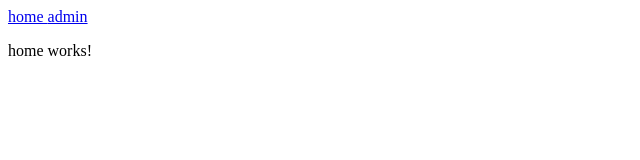
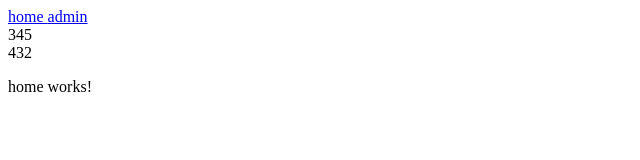
Before and after one commit to massimo66/angular-ivy-chp84c, an Angular app: page /home in a window 1280 px wide. Shown: the top 160 px of the page, without its empty margins (0-640 px from the left). Built offline with nearby package versions, Linux system fonts and the light colour scheme.

Commit message:
2 files modified

```diff
--- a/src/app/home/home.component.html
+++ b/src/app/home/home.component.html
@@ -1,3 +1,10 @@
+
+<div>
+<div *ngFor="let flight of flights">
+  <div> {{flight.flightNumber}}</div>
+  </div>
+
+</div>
 <p>
 home works!
 </p>
--- a/src/app/home/home.component.ts
+++ b/src/app/home/home.component.ts
@@ -1,15 +1,17 @@
 import { Component, OnInit } from '@angular/core';
 import { FlightsService } from '../flights.service';
+import { Flight }  from '../flight.model';
 @Component({
   selector: 'app-home',
   templateUrl: './home.component.html',
   styleUrls: ['./home.component.css']
 })
 export class HomeComponent implements OnInit {
-
+  flights: Flight[];
   constructor(private flightsService: FlightsService) { }
 
-  ngOnInit() {
+  ngOnInit(): void  {
+    this.flights = this.flightsService.getFlights();
   }
 
   getFlights() {
```
